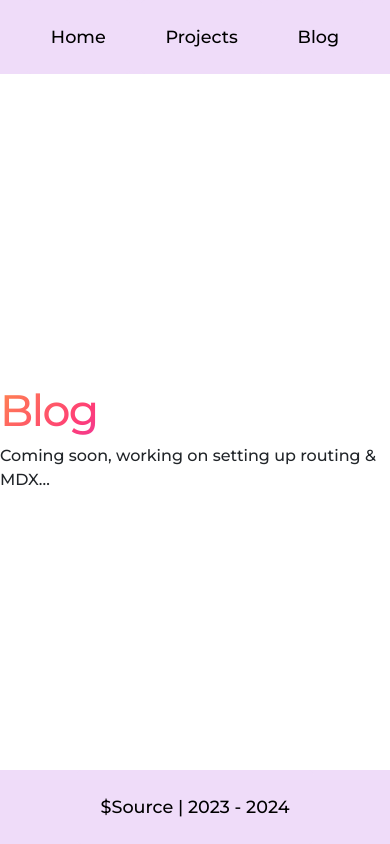
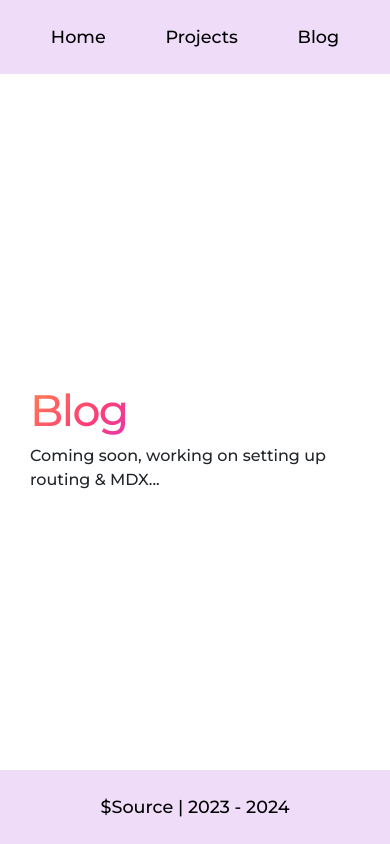
Before and after one commit to reddygtvs/homepage, a React (Create React App) app: page /blog in a window 390 px wide. Built offline with nearby package versions, Linux system fonts and the light colour scheme.

Commit message:
changed padding to prevent text getting too close to border on mobile

```diff
--- a/src/App.css
+++ b/src/App.css
@@ -254,3 +254,8 @@ a:hover {
   -webkit-background-clip: text;
   -webkit-text-fill-color: transparent;
 }
+
+.Blog-home {
+  /* display: grid; */
+  padding: 30px;
+}
--- a/src/components/Blog.js
+++ b/src/components/Blog.js
@@ -1,6 +1,6 @@
 const Blog = () => {
   return (
-    <div>
+    <div className="Blog-home">
       <h1 className="name">Blog</h1>
       <p>Coming soon, working on setting up routing & MDX...</p>
     </div>
```
